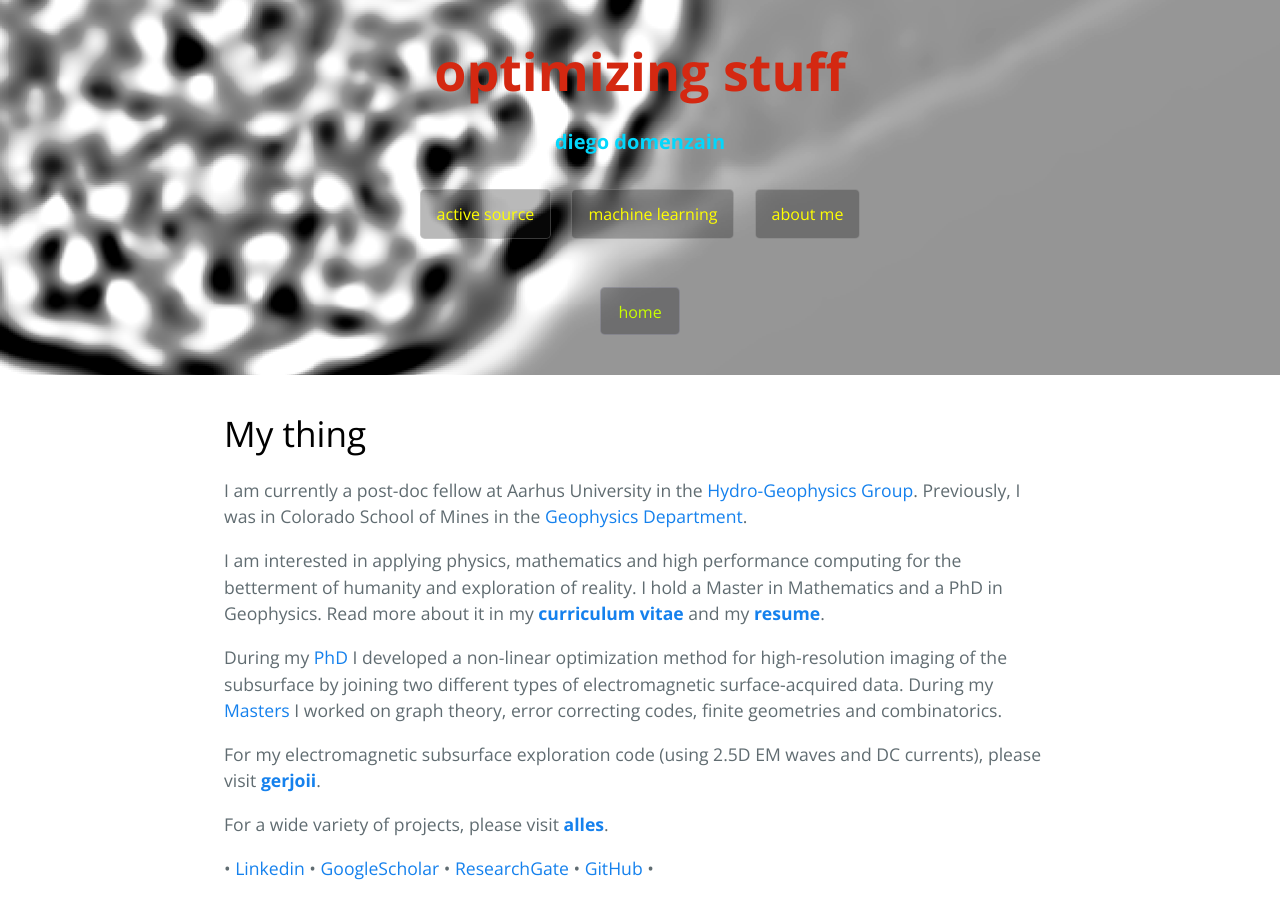
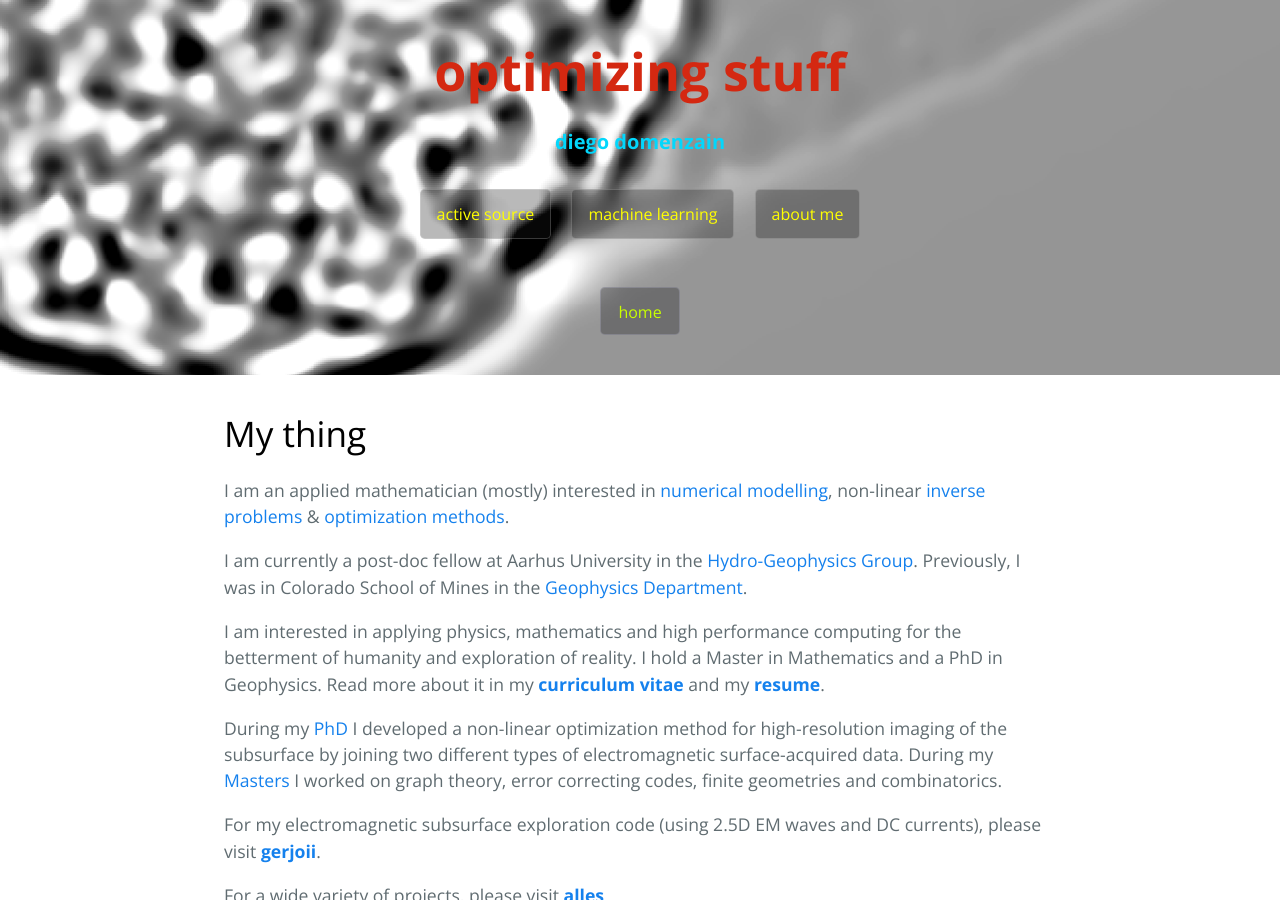
Before and after one commit to diegozain/diegozain.github.io, a Jekyll site: the page built from index.md, in a window 1280 px wide and 900 px high. Built offline with Jekyll 4.4.1, drawn with Linux system fonts in a browser that asks for light colours; our own code applies the rules of GitHub Pages for plain Markdown files.

Commit message:
about me

```diff
--- a/index.md
+++ b/index.md
@@ -3,6 +3,8 @@ layout: default
 ---
 
 # My thing
+
+I am an applied mathematician (mostly) interested in [numerical modelling](https://en.wikipedia.org/wiki/Computer_simulation), non-linear [inverse problems](https://en.wikipedia.org/wiki/Inverse_problem) & [optimization methods](https://en.wikipedia.org/wiki/Mathematical_optimization).
 
 I am currently a post-doc fellow at Aarhus University in the [Hydro-Geophysics Group](https://hgg.au.dk/). Previously, I was in Colorado School of Mines in the [Geophysics Department](https://cwp.mines.edu/faculty/).
 
```
